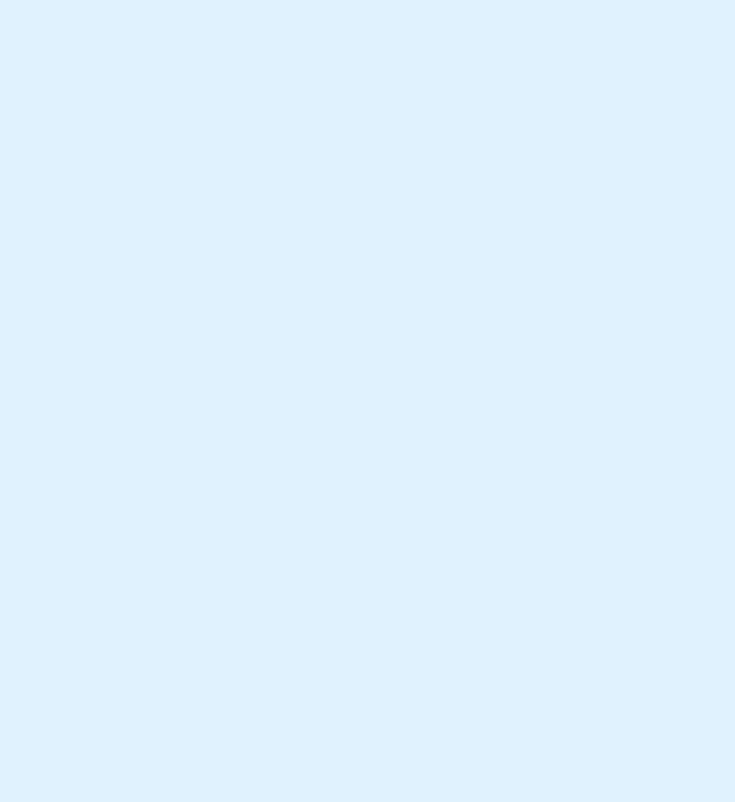
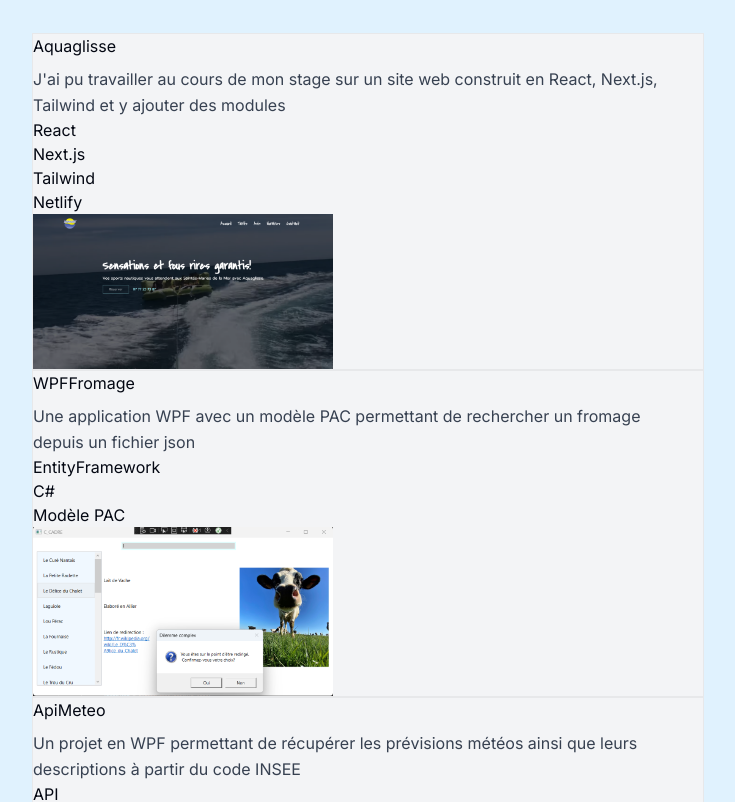
Before and after one commit to zalixzy/portfolio, a Next.js app: page / in a window 1280 px wide. Shown: the part 1323-2125 px from the top of the page, without its empty margins (272-1007 px from the left). Built offline with nearby package versions, Linux system fonts and the light colour scheme.

Commit message:
ajout de mes projets images

```diff
--- a/components/project.tsx
+++ b/components/project.tsx
@@ -1,6 +1,8 @@
 import React from 'react'
 import { motion } from 'framer-motion'
 import SectionHeading from './section-heading';
+import { projectsData } from '@/lib/data';
+import Image from 'next/image';
 
 
 export default function Projects() {
@@ -8,9 +10,41 @@ export default function Projects() {
     <section>
         <SectionHeading>Mes projets</SectionHeading>
         <div>
+          {
+            projectsData.map((project, index) =>(
+              <React.Fragment key={index}>
+              <Project {...project}/>
+              </React.Fragment>
+            ))
 
+
+          }
         </div>
 
     </section>
   )
 }
+
+type ProjectProps = (typeof projectsData)[number];
+
+
+function  Project({
+  title,
+  description,
+  tags,
+  imageUrl
+}: ProjectProps){
+  return <section className="bg-gray-100 border border-black/5 max-w-[42rem] overflow:hidden
+  sm:pr-8">
+    <h3>{title}</h3>
+    <p className="mt-2 leading-relaxed text-gray-700">{description}</p>
+    <ul>
+      {tags.map((tag,index) => (
+        <li key={index}>{tag}</li>
+      ))}
+    </ul>
+
+    <Image src={imageUrl} alt={title} width={300} height={200} quality={95}  />
+
+  </section>
+}
--- a/lib/data.ts
+++ b/lib/data.ts
@@ -3,8 +3,8 @@ import { CgWorkAlt } from "react-icons/cg";
 import { FaReact } from "react-icons/fa";
 import { LuGraduationCap } from "react-icons/lu";
 import AquaglisseImg from "@/public/aquaglisse.png";
-import rmtdevImg from "@/public/rmtdev.png";
-import wordanalyticsImg from "@/public/wordanalytics.png";
+import ApiMeteoImg from "@/public/apimeteo.png";
+import WpfFromageImg from "@/public/wpffromage.png";
 
 export const links = [
   {
@@ -65,22 +65,22 @@ export const projectsData = [
     title: "Aquaglisse",
     description:
       "J'ai pu travailler au cours de mon stage sur un site web construit en React, Next.js, Tailwind et y ajouter des modules",
-    tags: ["React", "Next.js", "MongoDB", "Tailwind", "Prisma"],
+    tags: ["React", "Next.js", "Tailwind", "Netlify"],
     imageUrl: AquaglisseImg,
   },
   {
-    title: "Portfollio",
+    title: "WPFFromage",
     description:
-      "Afin d'approfondir mes connaissances je me suis lancé sur un site web personnel en React, Next.js, Tailwind et hébergé.",
-    tags: ["React", "TypeScript", "Next.js", "Tailwind", "Redux"],
-    imageUrl: rmtdevImg,
+      "Une application WPF avec un modèle PAC permettant de rechercher un fromage depuis un fichier json",
+    tags: ["EntityFramework", "C#", "Modèle PAC",],
+    imageUrl: WpfFromageImg,
   },
   {
-    title: "",
+    title: "ApiMeteo",
     description:
-      "Un projet suivit pas à pas afin de maîtriser pleinement le framework symfony et docker.",
-    tags: ["PHP", "Docker", "SQL", "Symfony", ""],
-    imageUrl: wordanalyticsImg,
+      "Un projet en WPF permettant de récupérer les prévisions météos ainsi que leurs descriptions à partir du code INSEE",
+    tags: ["API", "C#",],
+    imageUrl: ApiMeteoImg,
   },
 ] as const;
 
```
Also changed, not shown: public/apimeteo.png (added), public/wpffromage.png (added).
